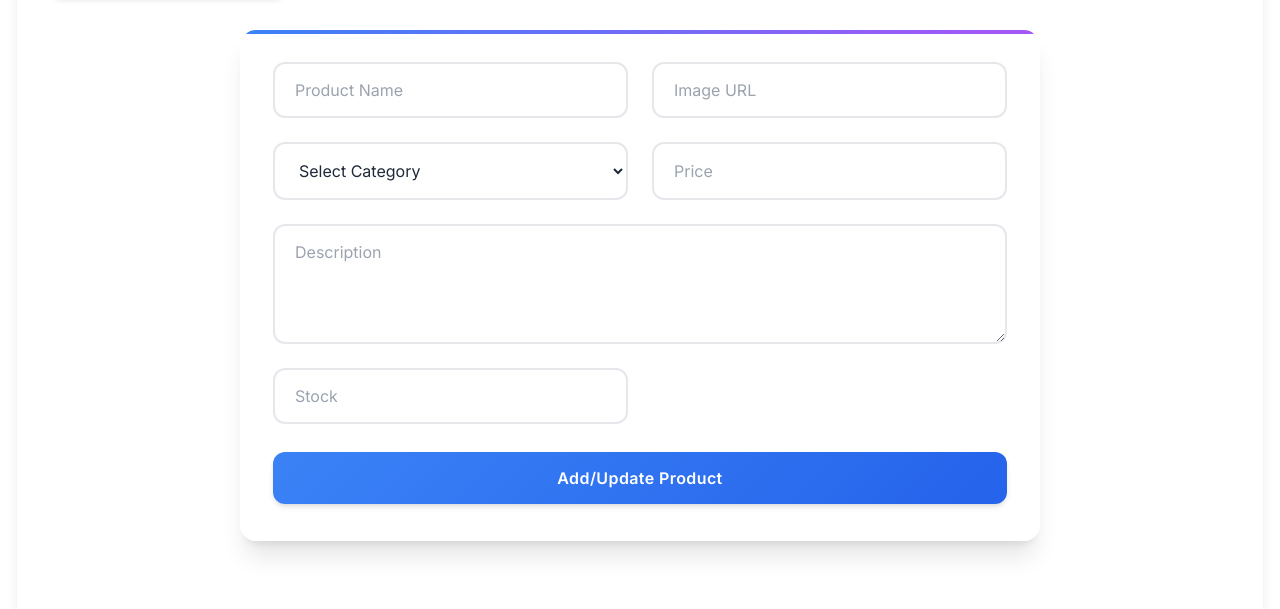
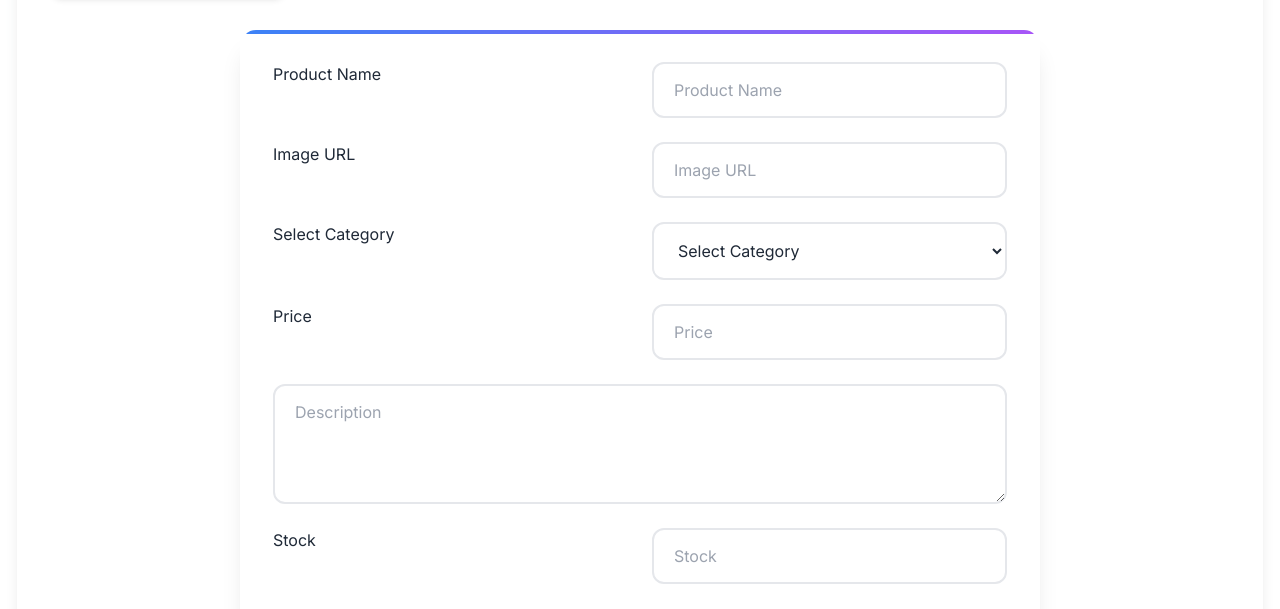
Before and after one commit to anas-dev000/Shoply-Pure-JS-CSS-HTML, a plain HTML site: page Admin components/products.html in a window 1280 px wide. Shown: the part 317-926 px from the top of the page. Drawn offline with Linux system fonts and the light colour scheme; no server answers; sample sign-in values are in the browser's storage.

Commit message:
update add label in products.html

```diff
--- a/Admin components/products.html
+++ b/Admin components/products.html
@@ -26,13 +26,18 @@
       <h2>Manage Products</h2>
       <a href="../Pages/admin.html" class="btn btn-secondary">Back to Dashboard</a>
       <form id="productForm">
+        <label for="">Product Name</label>
         <input type="text" id="productName" placeholder="Product Name" required />
+         <label for="">Image URL</label>
         <input type="text" id="productImage" placeholder="Image URL" required />
+       <label for="">Select Category</label>
         <select id="productCategory" required>
           <option value="">Select Category</option>
         </select>
+         <label for="">Price</label>
         <input type="number" id="productPrice" placeholder="Price" step="0.01" min="0" required />
         <textarea id="productDescription" placeholder="Description" required></textarea>
+         <label for="">Stock</label>
         <input type="number" id="productStock" placeholder="Stock" min="0" required />
         <input type="hidden" id="productId" />
         <button type="submit" class="btn btn-primary">
```
